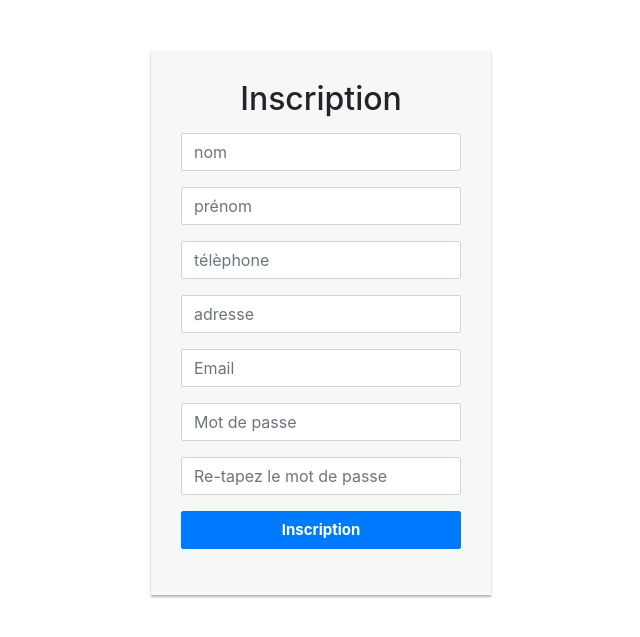
After one commit to madiian422/Random-Recette, a PHP site: page /inscription.php in a window 1280 px wide. The commit adds this page. Shown: the top 637 px of the page, without its empty margins (319-959 px from the left). Run offline with PHP 8.4, Linux system fonts and the light colour scheme.

Commit message:
systeme de connexion et d'inscription

```diff
--- a/db.php
+++ b/db.php
@@ -2,8 +2,8 @@
 $dsn = 'mysql:host=localhost;dbname=random_recette';
 $username = 'root';
 $password = '';
-$options = [];
+
 try {
-    $connection = new PDO($dsn, $username, $password, $options);
+    $connection = new PDO($dsn, $username, $password);
 } catch (PDOException $e) {
 }
--- /dev/null
+++ b/deconnexion.php
@@ -0,0 +1,4 @@
+<?php
+session_start();
+session_destroy();
+header('Location:index3.php');
--- a/header.php
+++ b/header.php
@@ -11,7 +11,7 @@
   <link rel="stylesheet" href="https://maxcdn.bootstrapcdn.com/bootstrap/4.0.0-beta.2/css/bootstrap.min.css" integrity="sha384-PsH8R72JQ3SOdhVi3uxftmaW6Vc51MKb0q5P2rRUpPvrszuE4W1povHYgTpBfshb" crossorigin="anonymous">
 </head>
 
-<body class="bg-info">
+<body>
   <nav class="navbar navbar-expand-lg navbar-light bg-light">
     <a class="navbar-brand" href="/"></a>
     <button class="navbar-toggler" type="button" data-toggle="collapse" data-target="#navbarSupportedContent" aria-controls="navbarSupportedContent" aria-expanded="false" aria-label="Toggle navigation">
--- /dev/null
+++ b/inscription.php
@@ -0,0 +1,128 @@
+<!DOCTYPE html>
+<html lang="en">
+
+<head>
+    <meta charset="UTF-8">
+    <meta name="viewport" content="width=device-width, initial-scale=1.0">
+    <meta name="author" content="NoS1gnal" />
+
+    <link href="https://cdnjs.cloudflare.com/ajax/libs/magnific-popup.js/1.1.0/magnific-popup.min.css" rel="stylesheet" />
+    <link rel="stylesheet" href="https://maxcdn.bootstrapcdn.com/bootstrap/4.3.1/css/bootstrap.min.css">
+    <title>Connexion</title>
+</head>
+
+<body>
+    <div class="login-form">
+        <?php
+        if (isset($_GET['reg_err'])) {
+            $err = htmlspecialchars($_GET['reg_err']);
+
+            switch ($err) {
+                case 'success':
+        ?>
+                    <div class="alert alert-success">
+                        <strong>Succès</strong> inscription réussie !
+                    </div>
+                <?php
+                    break;
+
+                case 'password':
+                ?>
+                    <div class="alert alert-danger">
+                        <strong>Erreur</strong> mot de passe différent
+                    </div>
+                <?php
+                    break;
+
+                case 'email':
+                ?>
+                    <div class="alert alert-danger">
+                        <strong>Erreur</strong> email non valide
+                    </div>
+                <?php
+                    break;
+
+                case 'email_length':
+                ?>
+                    <div class="alert alert-danger">
+                        <strong>Erreur</strong> email trop long
+                    </div>
+                <?php
+                    break;
+
+                case 'nom_length':
+                ?>
+                    <div class="alert alert-danger">
+                        <strong>Erreur</strong> pseudo trop long
+                    </div>
+                <?php
+                case 'already':
+                ?>
+                    <div class="alert alert-danger">
+                        <strong>Erreur</strong> compte deja existant
+                    </div>
+        <?php
+
+            }
+        }
+        ?>
+
+        <form action="inscription_traitement.php" method="post">
+            <h2 class="text-center">Inscription</h2>
+            <div class="form-group">
+                <input type="text" name="nom" class="form-control" placeholder="nom" required="required" autocomplete="off">
+            </div>
+            <div class="form-group">
+                <input type="text" name="prenom" class="form-control" placeholder="prénom" required="required" autocomplete="off">
+            </div>
+            <div class="form-group">
+                <input type="tel" name="tel" class="form-control" placeholder="télèphone" required="required" autocomplete="off">
+            </div>
+            <div class="form-group">
+                <input type="text" name="adresse" class="form-control" placeholder="adresse" required="required" autocomplete="off">
+            </div>
+            <div class="form-group">
+                <input type="email" name="email" class="form-control" placeholder="Email" required="required" autocomplete="off">
+            </div>
+            <div class="form-group">
+                <input type="password" name="password" class="form-control" placeholder="Mot de passe" required="required" autocomplete="off">
+            </div>
+            <div class="form-group">
+                <input type="password" name="password_retype" class="form-control" placeholder="Re-tapez le mot de passe" required="required" autocomplete="off">
+            </div>
+            <div class="form-group">
+                <button type="submit" class="btn btn-primary btn-block">Inscription</button>
+            </div>
+        </form>
+    </div>
+    <style>
+        .login-form {
+            width: 340px;
+            margin: 50px auto;
+        }
+
+        .login-form form {
+            margin-bottom: 15px;
+            background: #f7f7f7;
+            box-shadow: 0px 2px 2px rgba(0, 0, 0, 0.3);
+            padding: 30px;
+        }
+
+        .login-form h2 {
+            margin: 0 0 15px;
+        }
+
+        .form-control,
+        .btn {
+            min-height: 38px;
+            border-radius: 2px;
+        }
+
+        .btn {
+            font-size: 15px;
+            font-weight: bold;
+        }
+    </style>
+</body>
+
+</html>
```
Also changed, not shown: connexion.php (added, +25 -0 lines), index3.php (added, +93 -0 lines), inscription_traitement.php (added, +50 -0 lines), landing.php (added, +50 -0 lines), user.php (+7 -7 lines).
